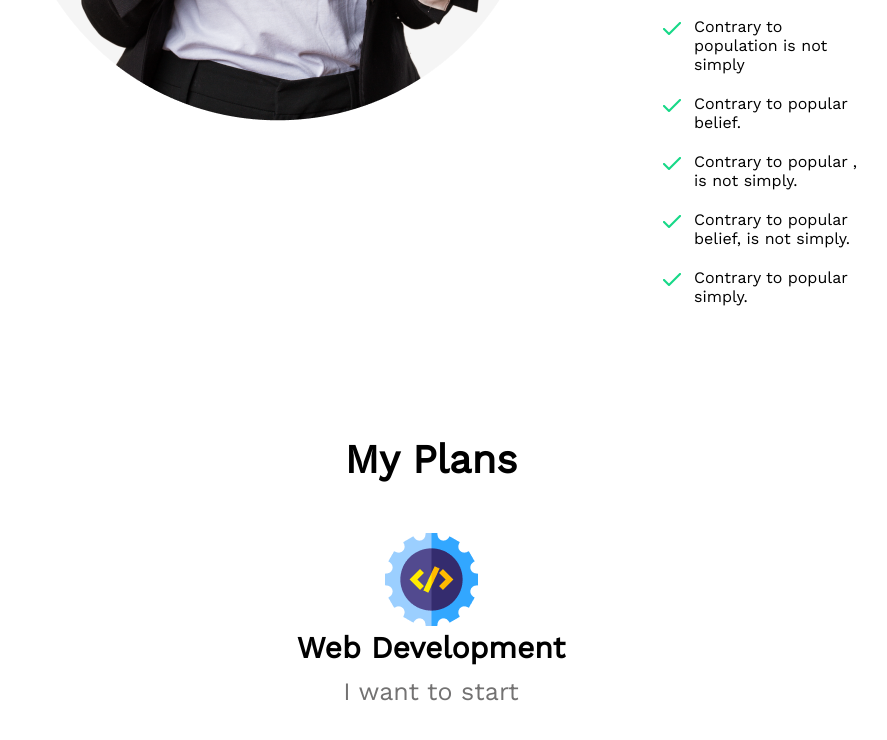
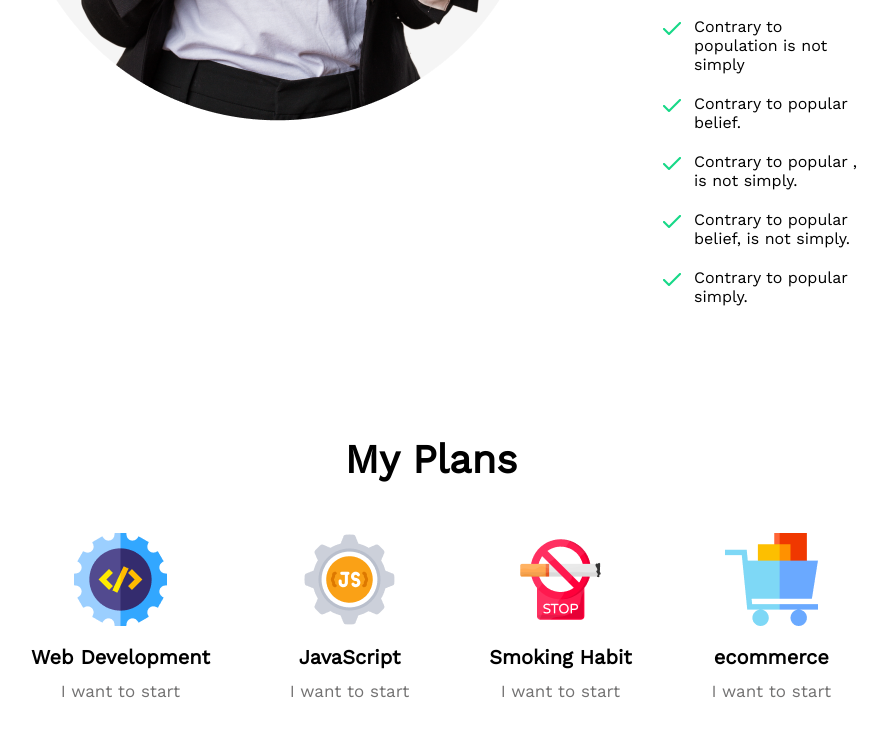
Before and after one commit to smmunna/phero-assignment1, a plain HTML site: page index.html in a window 1280 px wide. Shown: the part 1473-2213 px from the top of the page, without its empty margins (209-1096 px from the left). Drawn offline with nearby package versions, Linux system fonts and the light colour scheme.

Commit message:
Update My Plans

```diff
--- a/index.html
+++ b/index.html
@@ -82,6 +82,21 @@
                         <div class="section-3-subheading">Web Development</div>
                         <div class="section-3-description">I want to start</div>
                     </div>
+                    <div class="web">
+                        <img src="images/icons/js.png" alt="">
+                        <div class="section-3-subheading">JavaScript</div>
+                        <div class="section-3-description">I want to start</div>
+                    </div>
+                    <div class="web">
+                        <img src="images/icons/smoke.png" alt="">
+                        <div class="section-3-subheading">Smoking Habit</div>
+                        <div class="section-3-description">I want to start</div>
+                    </div>
+                    <div class="web">
+                        <img src="images/icons/ecom.png" alt="">
+                        <div class="section-3-subheading">ecommerce</div>
+                        <div class="section-3-description">I want to start</div>
+                    </div>
                 </div>
             </div>
         </section>
--- a/styles/style.css
+++ b/styles/style.css
@@ -93,14 +93,20 @@ body {
     text-align: center;
 }
 
+.section-3-planlist{
+    display: flex;
+    justify-content: space-around;
+}
+
 .section-3-heading {
     font-size: 40px;
     font-weight: 700;
 }
 
 .section-3-subheading {
+    margin-top: 15px;
     font-weight: 700;
-    font-size: 30px;
+    font-size: 20px;
 }
 
 .web {
@@ -110,6 +116,6 @@ body {
 .section-3-description {
     margin-top: 12px;
     font-weight: 500;
-    font-size: 25px;
+    font-size: 17px;
     color: #737272;
 }
```
